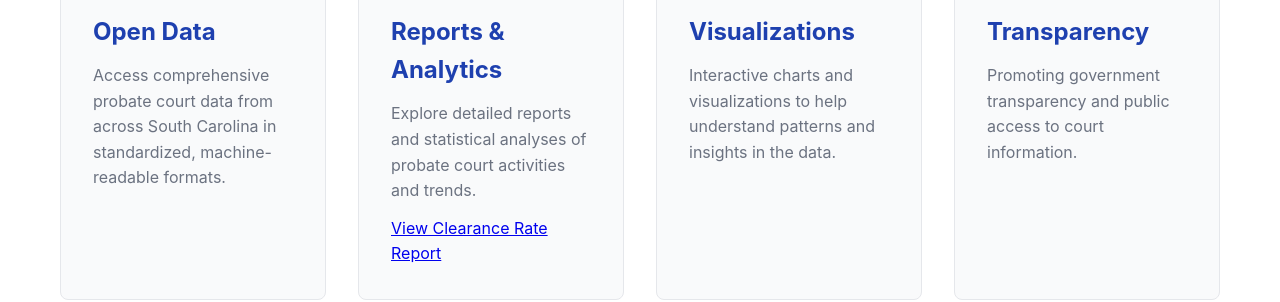
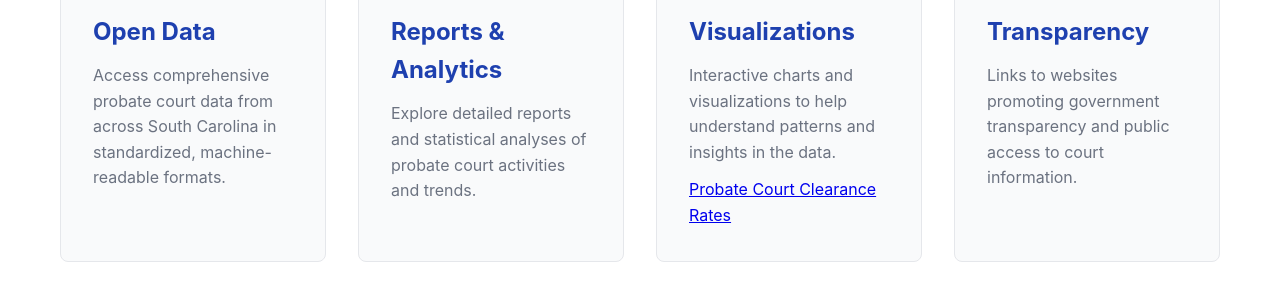
Before and after one commit to dwcaraway/scprobatedata-website, a plain HTML site: page index.html in a window 1280 px wide. Shown: the part 658-960 px from the top of the page. Drawn offline with Linux system fonts and the light colour scheme.

Commit message:
moved clearance rate to the visualizations card

```diff
--- a/index.html
+++ b/index.html
@@ -37,19 +37,19 @@
                     <div class="feature-icon">📈</div>
                     <h3>Reports & Analytics</h3>
                     <p>Explore detailed reports and statistical analyses of probate court activities and trends.</p>
-                    <a href="clearance-rate.html" class="button" style="margin-top:0.75rem;display:inline-block;">View Clearance Rate Report</a>
                 </div>
 
                 <div class="feature-card">
                     <div class="feature-icon">📉</div>
                     <h3>Visualizations</h3>
                     <p>Interactive charts and visualizations to help understand patterns and insights in the data.</p>
+                    <a href="clearance-rate.html" class="button" style="margin-top:0.75rem;display:inline-block;">Probate Court Clearance Rates</a>
                 </div>
 
                 <div class="feature-card">
                     <div class="feature-icon">🔍</div>
                     <h3>Transparency</h3>
-                    <p>Promoting government transparency and public access to court information.</p>
+                    <p>Links to websites promoting government transparency and public access to court information.</p>
                 </div>
             </div>
         </section>
```
